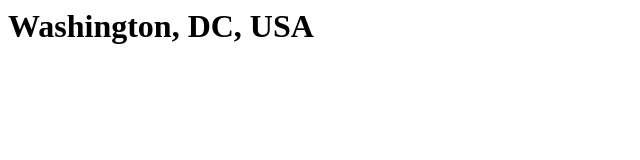
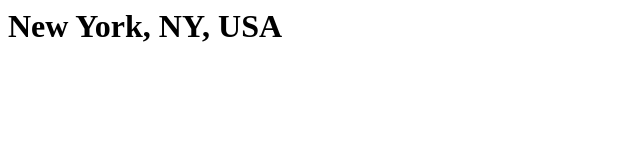
Before and after one commit to whereismeldo/whereismeldo.github.io, a plain HTML site: page index.html in a window 1280 px wide. Shown: the whole page, without its empty margins (0-640 px from the left). Drawn offline with Linux system fonts and the light colour scheme.

Commit message:
Visiting nyc

```diff
--- a/index.html
+++ b/index.html
@@ -1,5 +1,5 @@
 <html>
     <body>
-        <h1>Washington, DC, USA</h1>
+        <h1>New York, NY, USA</h1>
     </body>
 </html>
```
